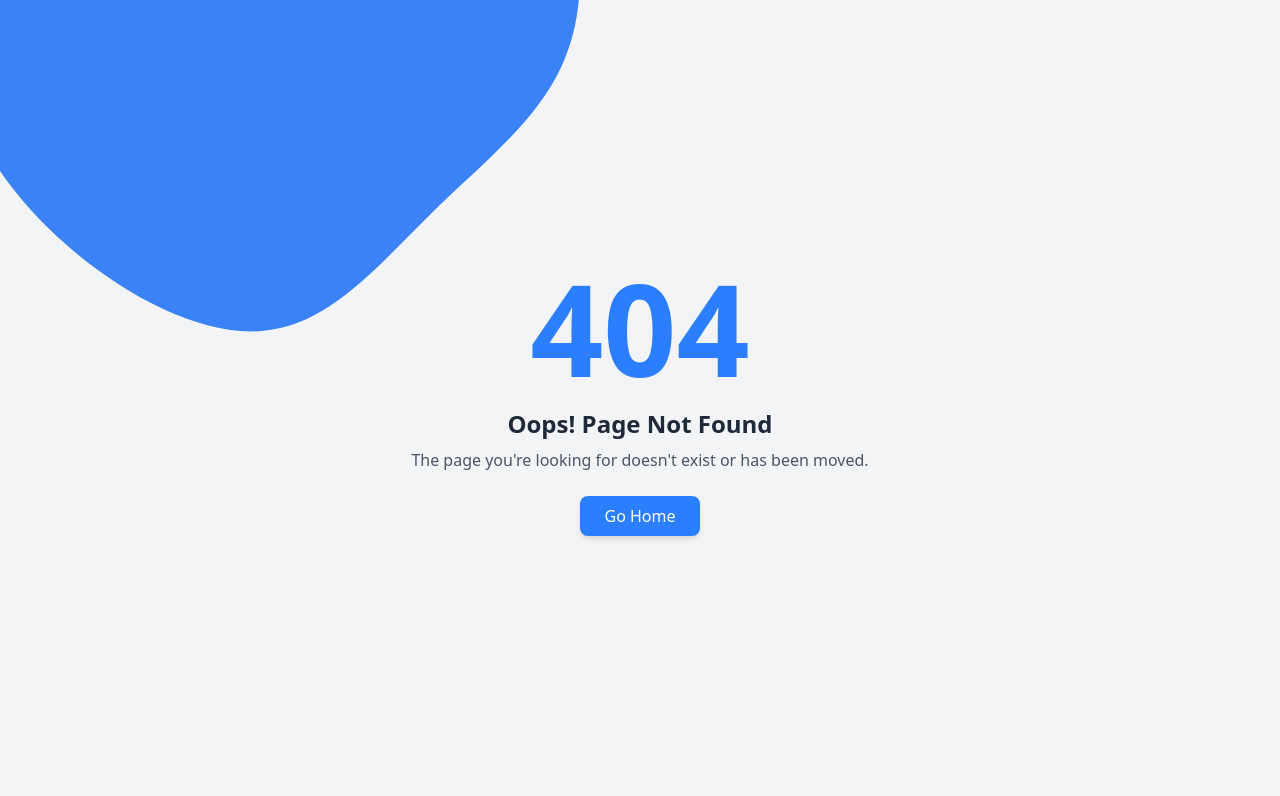
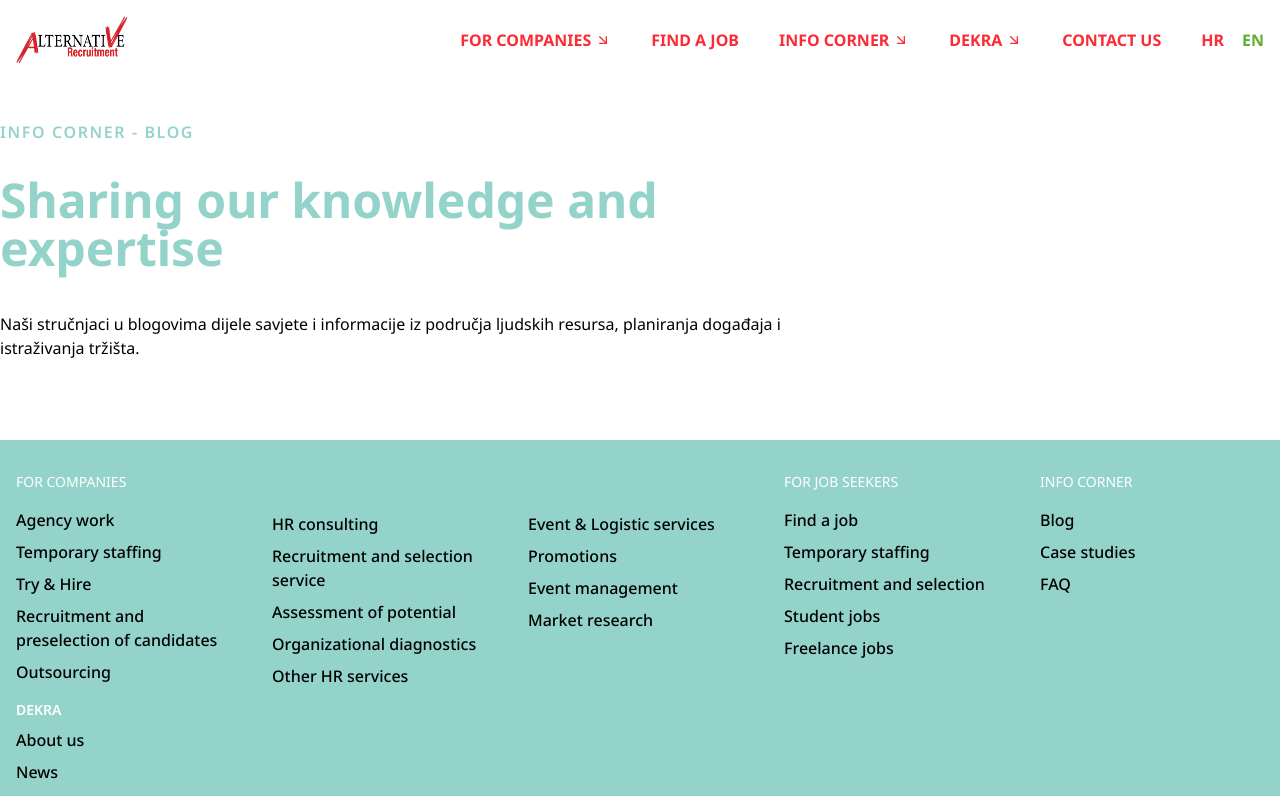
Before and after one commit to mrashed21/dekra, a React (Vite) app: page /info-corner in a window 1280 px wide. Before the commit this address had no page. Shown: the top 796 px of the page. Built offline with nearby package versions, Linux system fonts and the light colour scheme.

Commit message:
[ADD] added info hero section

```diff
--- a/src/Router/router.jsx
+++ b/src/Router/router.jsx
@@ -6,6 +6,7 @@ import Home from "../page/Home/Home";
 import Error from "../Error/Error";
 import Companies from "../page/Companies/Companies";
 import FindJob from "../page/FindJob/FindJob";
+import InfoCorner from "../page/InfoCorner/InfoCorner";
 
 const router = createBrowserRouter([
   {
@@ -25,6 +26,10 @@ const router = createBrowserRouter([
         path: "/find-job",
         element: <FindJob/>,
       },
+      {
+        path: "/info-corner",
+        element: <InfoCorner/>,
+      },
     ],
   },
 ]);
--- a/src/page/Home/Hero/Hero.jsx
+++ b/src/page/Home/Hero/Hero.jsx
@@ -1,3 +1,4 @@
+/* eslint-disable no-irregular-whitespace */
 import React, { useState } from "react";
 
 const Hero = () => {
--- /dev/null
+++ b/src/page/InfoCorner/Blog/Blog.jsx
@@ -0,0 +1,11 @@
+import React from 'react';
+
+const Blog = () => {
+    return (
+        <div>
+
+        </div>
+    );
+};
+
+export default Blog;
--- /dev/null
+++ b/src/page/InfoCorner/InfoCorner.jsx
@@ -0,0 +1,14 @@
+import React from "react";
+import Blog from "./Blog/Blog";
+import InfoHero from "./InfoHero/InfoHero";
+
+const InfoCorner = () => {
+  return (
+    <div>
+      <InfoHero />
+      <Blog />
+    </div>
+  );
+};
+
+export default InfoCorner;
--- /dev/null
+++ b/src/page/InfoCorner/InfoHero/InfoHero.jsx
@@ -0,0 +1,24 @@
+import React from "react";
+
+const InfoHero = () => {
+  return (
+    <div className='bg-[url("https://dekra-arbeit.hr/wp-content/themes/dekra/static/images/decor-light.webp")] bg-center bg-no-repeat bg-cover py-20'>
+      <div className="container mx-auto mt-10">
+        <div className="w-full lg:w-2/3">
+          <h3 className="tracking-widest font-semibold text-primary">
+            INFO CORNER - BLOG
+          </h3>
+          <h1 className="text-5xl text-primary font-bold my-8 ">
+            Sharing our knowledge and expertise
+          </h1>
+          <p className=" text-secondary mt-10">
+            Naši stručnjaci u blogovima dijele savjete i informacije iz područja
+            ljudskih resursa, planiranja događaja i istraživanja tržišta.
+          </p>
+        </div>
+      </div>
+    </div>
+  );
+};
+
+export default InfoHero;
```
